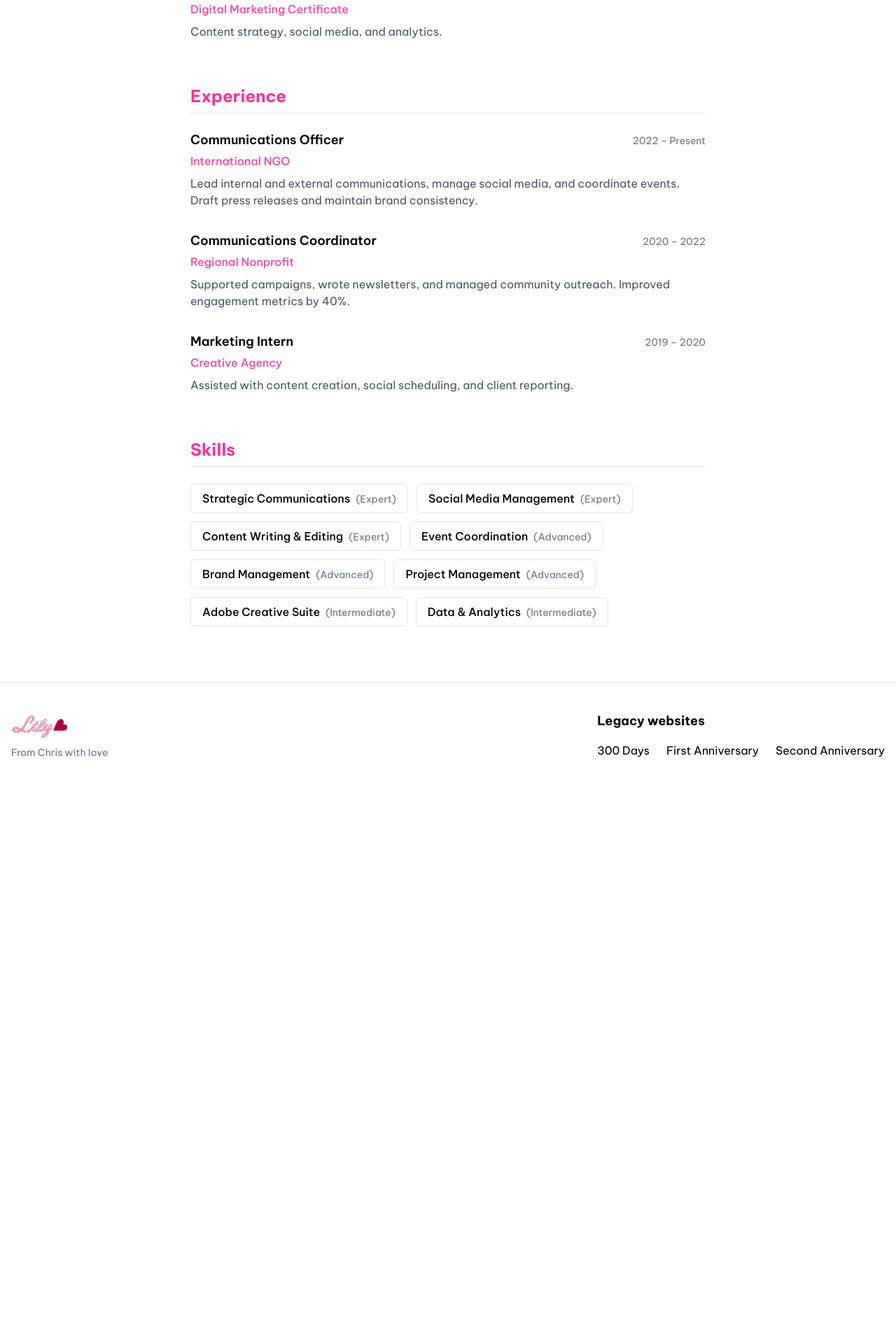
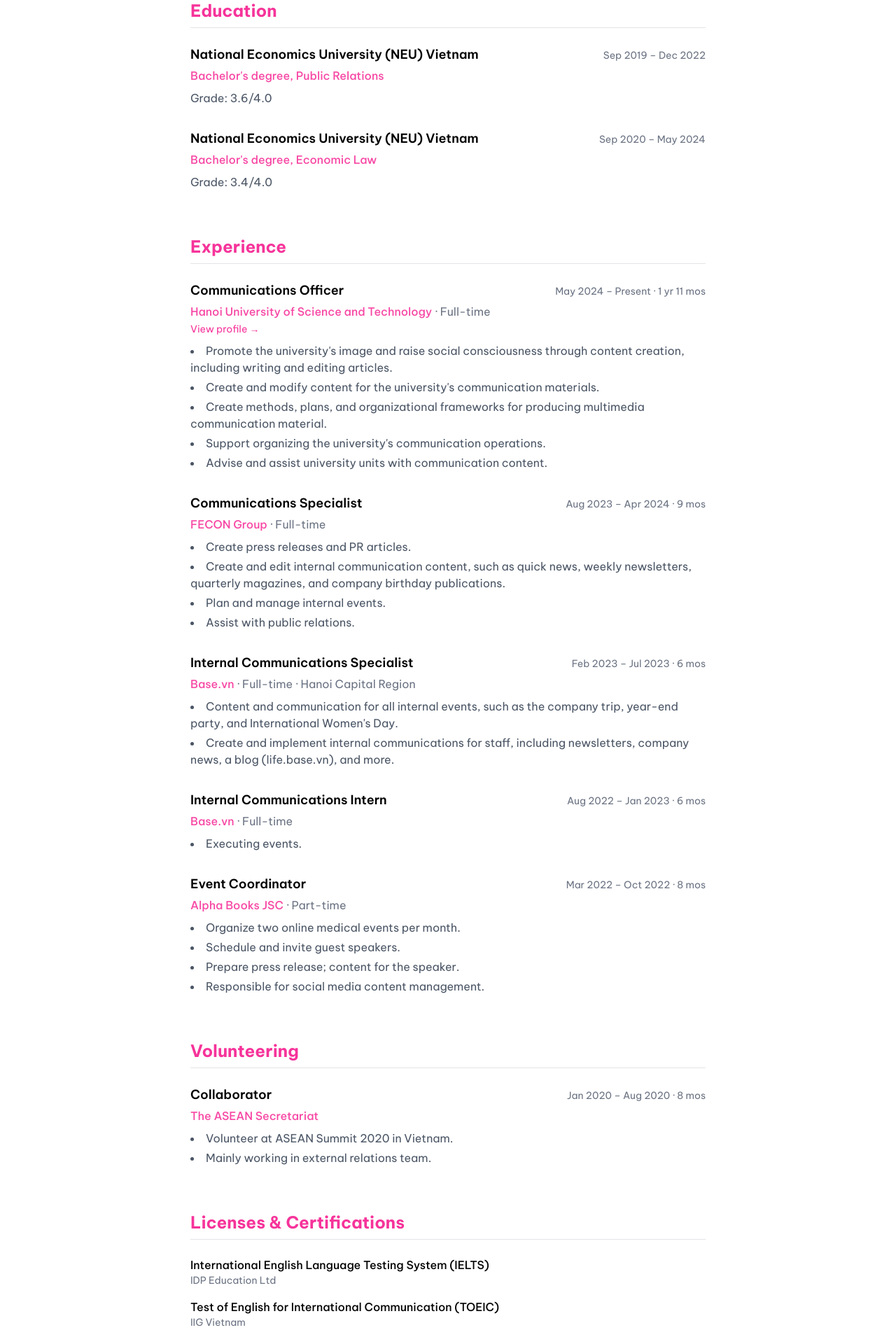
Before and after one commit to devductuan/4-years-anniversary, a Next.js app: page /portfolio in a window 1280 px wide. Shown: the part 460-2380 px from the top of the page at 70% size. Before the commit the page ends 1585 px from the top, so only its background shows below. Built offline with nearby package versions, Linux system fonts and the light colour scheme.

Commit message:
fix: add auth, fix portfolio

```diff
--- a/src/app/portfolio/page.tsx
+++ b/src/app/portfolio/page.tsx
@@ -1,51 +1,106 @@
+const about =
+  "Highly organized and skilled at managing competing demands while remaining upbeat under duress. Proven ability to meet tight timeframes. Good analytical skills, attention to detail, problem-solving, troubleshooting, communication, and multitasking ability. Also a quick learner who excels in collaborative environments as well as working independently when necessary.";
+
 const education = [
   {
-    school: "University of Communications",
-    degree: "Bachelor of Communications",
-    period: "2016 – 2020",
-    description: "Focus on media studies and strategic communications.",
+    school: "National Economics University (NEU) Vietnam",
+    degree: "Bachelor's degree, Public Relations",
+    period: "Sep 2019 – Dec 2022",
+    description: "Grade: 3.6/4.0",
   },
   {
-    school: "Professional Development Institute",
-    degree: "Digital Marketing Certificate",
-    period: "2021",
-    description: "Content strategy, social media, and analytics.",
+    school: "National Economics University (NEU) Vietnam",
+    degree: "Bachelor's degree, Economic Law",
+    period: "Sep 2020 – May 2024",
+    description: "Grade: 3.4/4.0",
   },
 ];
 
 const experience = [
   {
     role: "Communications Officer",
-    company: "International NGO",
-    period: "2022 – Present",
-    description:
-      "Lead internal and external communications, manage social media, and coordinate events. Draft press releases and maintain brand consistency.",
+    company: "Hanoi University of Science and Technology",
+    period: "May 2024 – Present · 1 yr 11 mos",
+    type: "Full-time",
+    link: "https://hust.edu.vn/vi/news/author/Nguyen-Thu-Hue/",
+    bullets: [
+      "Promote the university's image and raise social consciousness through content creation, including writing and editing articles.",
+      "Create and modify content for the university's communication materials.",
+      "Create methods, plans, and organizational frameworks for producing multimedia communication material.",
+      "Support organizing the university's communication operations.",
+      "Advise and assist university units with communication content.",
+    ],
   },
   {
-    role: "Communications Coordinator",
-    company: "Regional Nonprofit",
-    period: "2020 – 2022",
-    description:
-      "Supported campaigns, wrote newsletters, and managed community outreach. Improved engagement metrics by 40%.",
+    role: "Communications Specialist",
+    company: "FECON Group",
+    period: "Aug 2023 – Apr 2024 · 9 mos",
+    type: "Full-time",
+    bullets: [
+      "Create press releases and PR articles.",
+      "Create and edit internal communication content, such as quick news, weekly newsletters, quarterly magazines, and company birthday publications.",
+      "Plan and manage internal events.",
+      "Assist with public relations.",
+    ],
   },
   {
-    role: "Marketing Intern",
-    company: "Creative Agency",
-    period: "2019 – 2020",
-    description:
-      "Assisted with content creation, social scheduling, and client reporting.",
+    role: "Internal Communications Specialist",
+    company: "Base.vn",
+    period: "Feb 2023 – Jul 2023 · 6 mos",
+    type: "Full-time",
+    location: "Hanoi Capital Region",
+    bullets: [
+      "Content and communication for all internal events, such as the company trip, year-end party, and International Women's Day.",
+      "Create and implement internal communications for staff, including newsletters, company news, a blog (life.base.vn), and more.",
+    ],
+  },
+  {
+    role: "Internal Communications Intern",
+    company: "Base.vn",
+    period: "Aug 2022 – Jan 2023 · 6 mos",
+    type: "Full-time",
+    bullets: ["Executing events."],
+  },
+  {
+    role: "Event Coordinator",
+    company: "Alpha Books JSC",
+    period: "Mar 2022 – Oct 2022 · 8 mos",
+    type: "Part-time",
+    bullets: [
+      "Organize two online medical events per month.",
+      "Schedule and invite guest speakers.",
+      "Prepare press release; content for the speaker.",
+      "Responsible for social media content management.",
+    ],
   },
 ];
 
+const volunteering = [
+  {
+    role: "Collaborator",
+    organization: "The ASEAN Secretariat",
+    period: "Jan 2020 – Aug 2020 · 8 mos",
+    bullets: [
+      "Volunteer at ASEAN Summit 2020 in Vietnam.",
+      "Mainly working in external relations team.",
+    ],
+  },
+];
+
+const certifications = [
+  { name: "International English Language Testing System (IELTS)", issuer: "IDP Education Ltd" },
+  { name: "Test of English for International Communication (TOEIC)", issuer: "IIG Vietnam" },
+];
+
 const skills = [
-  { name: "Strategic Communications", level: "Expert" },
-  { name: "Social Media Management", level: "Expert" },
+  { name: "Communications Planning", level: "Expert" },
+  { name: "Communication", level: "Expert" },
+  { name: "Multitasking", level: "Expert" },
+  { name: "Event Management", level: "Advanced" },
   { name: "Content Writing & Editing", level: "Expert" },
-  { name: "Event Coordination", level: "Advanced" },
-  { name: "Brand Management", level: "Advanced" },
-  { name: "Project Management", level: "Advanced" },
-  { name: "Adobe Creative Suite", level: "Intermediate" },
-  { name: "Data & Analytics", level: "Intermediate" },
+  { name: "Problem-solving", level: "Advanced" },
+  { name: "Attention to Detail", level: "Advanced" },
+  { name: "Analytical Skills", level: "Advanced" },
 ];
 
 export const metadata = {
@@ -63,9 +118,14 @@
         {/* Page title */}
         <section className="mb-16 text-center">
           <h1 className="text-4xl font-bold mb-4">Portfolio</h1>
-          <p className="text-gray-500 text-lg">
-            This is a sample page generated by AI. Content will be updated soon.
-          </p>
+        </section>
+
+        {/* About */}
+        <section className="mb-16">
+          <h2 className="text-2xl font-bold text-pink-500 mb-6 border-b border-zinc-200 pb-2">
+            About
+          </h2>
+          <p className="text-gray-600 leading-relaxed">{about}</p>
         </section>
 
         {/* Education */}
@@ -99,8 +159,70 @@
                   <h3 className="text-lg font-semibold">{item.role}</h3>
                   <span className="text-sm text-gray-500">{item.period}</span>
                 </div>
-                <p className="text-pink-500/90 font-medium mt-1">{item.company}</p>
-                <p className="text-gray-600 mt-2">{item.description}</p>
+                <p className="text-pink-500/90 font-medium mt-1">
+                  {item.company}
+                  {"type" in item && item.type && (
+                    <span className="text-gray-500 font-normal"> · {item.type}</span>
+                  )}
+                  {"location" in item && item.location && (
+                    <span className="text-gray-500 font-normal"> · {item.location}</span>
+                  )}
+                </p>
+                {"link" in item && item.link && (
+                  <a
+                    href={item.link}
+                    target="_blank"
+                    rel="noopener noreferrer"
+                    className="text-sm text-pink-500 hover:underline mt-0.5 inline-block"
+                  >
+                    View profile →
+                  </a>
+                )}
+                {"bullets" in item && item.bullets && (
+                  <ul className="mt-2 list-disc list-inside text-gray-600 space-y-1">
+                    {item.bullets.map((b, j) => (
+                      <li key={j}>{b}</li>
+                    ))}
+                  </ul>
+                )}
+              </li>
+            ))}
+          </ul>
+        </section>
+
+        {/* Volunteering */}
+        <section className="mb-16">
+          <h2 className="text-2xl font-bold text-pink-500 mb-6 border-b border-zinc-200 pb-2">
+            Volunteering
+          </h2>
+          <ul className="space-y-8">
+            {volunteering.map((item, i) => (
+              <li key={i}>
+                <div className="flex flex-col sm:flex-row sm:justify-between sm:items-baseline gap-1">
+                  <h3 className="text-lg font-semibold">{item.role}</h3>
+                  <span className="text-sm text-gray-500">{item.period}</span>
+                </div>
+                <p className="text-pink-500/90 font-medium mt-1">{item.organization}</p>
+                <ul className="mt-2 list-disc list-inside text-gray-600 space-y-1">
+                  {item.bullets.map((b, j) => (
+                    <li key={j}>{b}</li>
+                  ))}
+                </ul>
+              </li>
+            ))}
+          </ul>
+        </section>
+
+        {/* Certifications */}
+        <section className="mb-16">
+          <h2 className="text-2xl font-bold text-pink-500 mb-6 border-b border-zinc-200 pb-2">
+            Licenses & Certifications
+          </h2>
+          <ul className="space-y-4">
+            {certifications.map((item, i) => (
+              <li key={i}>
+                <p className="font-medium">{item.name}</p>
+                <p className="text-sm text-gray-500">{item.issuer}</p>
               </li>
             ))}
           </ul>
--- a/src/modules/anniversaries/OurStory/OurStory.tsx
+++ b/src/modules/anniversaries/OurStory/OurStory.tsx
@@ -19,7 +19,8 @@
   return (
     <section className="py-20 bg-white">
       <div className="container mx-auto px-4">
-        <h2 className="text-2xl font-bold text-center mb-8 md:mb-20">Our Story</h2>
+        <h2 className="text-2xl font-bold text-center mb-8 ">How I met my future wife</h2>
+        <p className="text-center text-gray-500 mb-8 md:mb-20">Tác giả: Nguyễn Đức Tuấn</p>
         {filenames.length > 0 ? (
           <div className="flex flex-col justify-center items-center gap-20">
             {filenames.map((filename, index) => (
--- a/src/modules/home/HomePageHero/HomePageHero.tsx
+++ b/src/modules/home/HomePageHero/HomePageHero.tsx
@@ -35,7 +35,7 @@
                 timeframes...
               </p>
             </div>
-            <Button href="/anniversaries" className="mx-auto md:mx-0 my-8">Know more about me</Button>
+            <Button href="/portfolio" className="mx-auto md:mx-0 my-8">Know more about me</Button>
           </div>
         </div>
       </div>
--- a/src/modules/shared/Footer/Footer.tsx
+++ b/src/modules/shared/Footer/Footer.tsx
@@ -6,7 +6,7 @@
   return (
     <>
       <hr className="w-full text-zinc-200" />
-      <footer className="py-10 h-full bg-white">
+      <footer className="py-10 h-full bg-white pb-40">
         <div className="px-4 w-full container mx-auto md:flex gap-10 justify-between">
           <div>
             <Logo src="/images/lily-logo.webp" />
```
Also changed, not shown: src/app/anniversaries/unlock/page.tsx (added, +80 -0 lines), src/app/api/anniversaries-unlock/route.ts (added, +30 -0 lines), src/middleware.ts (added, +24 -0 lines).
